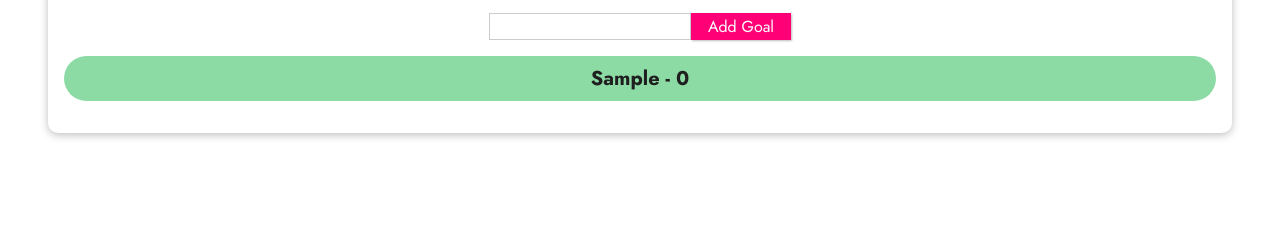
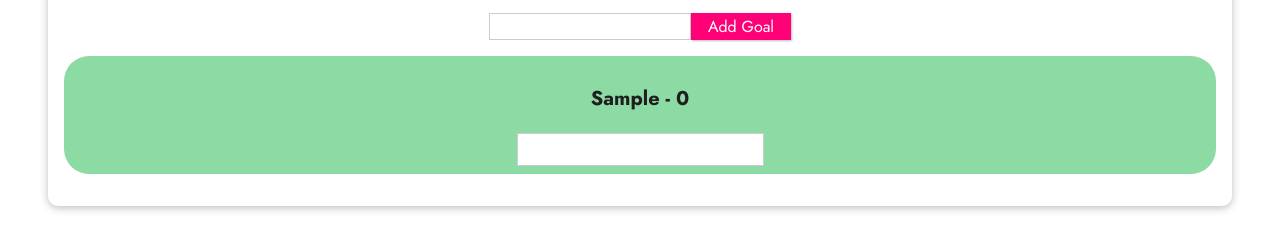
Before and after one commit to s-moe/lists-vue, a plain HTML site: page index.html in a window 1280 px wide. Both pictures are taken after typing "Sample" into the empty fields and a click on the button "Add Goal". Shown: the part 286-536 px from the top of the page. Drawn offline with nearby package versions, Linux system fonts and the light colour scheme.

Commit message:
stop modifier

```diff
--- a/index.html
+++ b/index.html
@@ -25,7 +25,8 @@
       </p>
       <ul v-else>
         <li v-for="(goal, index) in goals" @click="removeGoal(index)">
-          {{ goal }} - {{index}}
+          <p>{{ goal }} - {{index}}</p>
+          <input type="text" @click.stop />
         </li>
       </ul>
       <!-- <ul>
```
